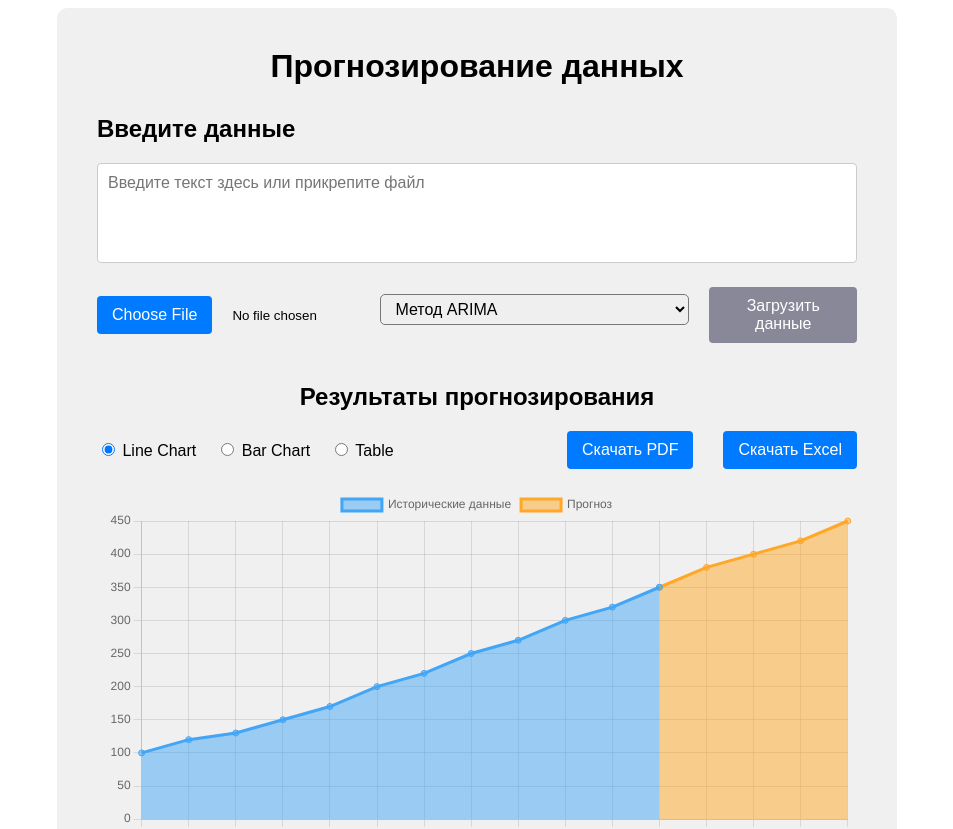
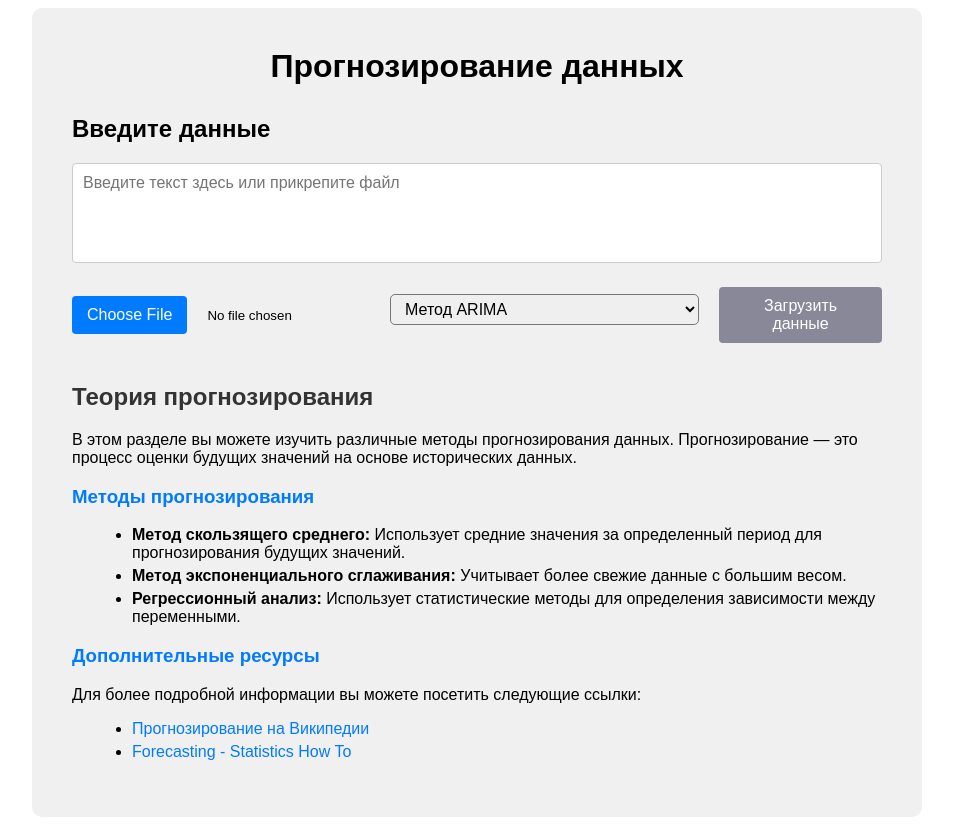
Before and after one commit to UlyanaFilkova/forecast-app, a Vue app: page /results in a window 1280 px wide. Shown: the top 829 px of the page, without its empty margins (163-1116 px from the left). Built offline with nearby package versions, Linux system fonts and the light colour scheme.

Commit message:
connect forecastresult and data

```diff
--- a/src/App.vue
+++ b/src/App.vue
@@ -2,8 +2,7 @@
   <div id="app">
     <h1>Прогнозирование данных</h1>
     <DataInput @data-submitted="handleDataSubmitted" />
-    <ForecastChart />
-    <!-- <ForecastChart v-if="chartData" :data="chartData" /> -->
+    <ForecastResult v-if="chartData" />
     <Theory />
   </div>
 </template>
@@ -11,13 +10,13 @@
 <script>
 import { useStore } from '@/stores/store.js'
 import DataInput from './components/DataInput.vue'
-import ForecastChart from './components/ForecastResult.vue'
+import ForecastResult from './components/ForecastResult.vue'
 import Theory from './components/TheorySources.vue'
 
 export default {
   components: {
     DataInput,
-    ForecastChart,
+    ForecastResult,
     Theory,
   },
   data() {
@@ -38,7 +37,6 @@ export default {
       console.log(requestData)
       try {
         const response = await this.$http.post('http://localhost:5000/forecast', requestData)
-        // console.log(response)
         this.chartData = response.data.forecast
         userStore.setChartData(this.chartData)
       } catch (error) {
@@ -51,7 +49,7 @@ export default {
 
 <style>
 #app {
-  max-width: 800px;
+  max-width: 850px;
   margin: 0 auto;
   padding: 20px;
   font-family: Arial, sans-serif;
--- a/src/components/ForecastResult.vue
+++ b/src/components/ForecastResult.vue
@@ -34,14 +34,15 @@
 import BarChart from './BarChart.vue'
 import LineChart from './LineChart.vue'
 import TableChart from './TableChart.vue'
+import { useStore } from '@/stores/store.js'
 
 export default {
   name: 'ParentChart',
   components: { BarChart, LineChart, TableChart },
   data() {
     return {
-      historicalData: [100, 120, 130, 150, 170, 200, 220, 250, 270, 300, 320, 350],
-      forecastData: [380, 400, 420, 450],
+      // historicalData: [100, 120, 130, 150, 170, 200, 220, 250, 270, 300, 320, 350],
+      // forecastData: [380, 400, 420, 450],
       chartType: 'line',
       chartOptions: {
         responsive: true,
@@ -59,6 +60,14 @@ export default {
     }
   },
   computed: {
+    historicalData(){
+      const userStore = useStore()
+      return userStore.inputData
+    },
+    forecastData(){
+      const userStore = useStore()
+      return userStore.chartData
+    },
     currentChartType() {
       switch (this.chartType) {
         case 'line':
```
